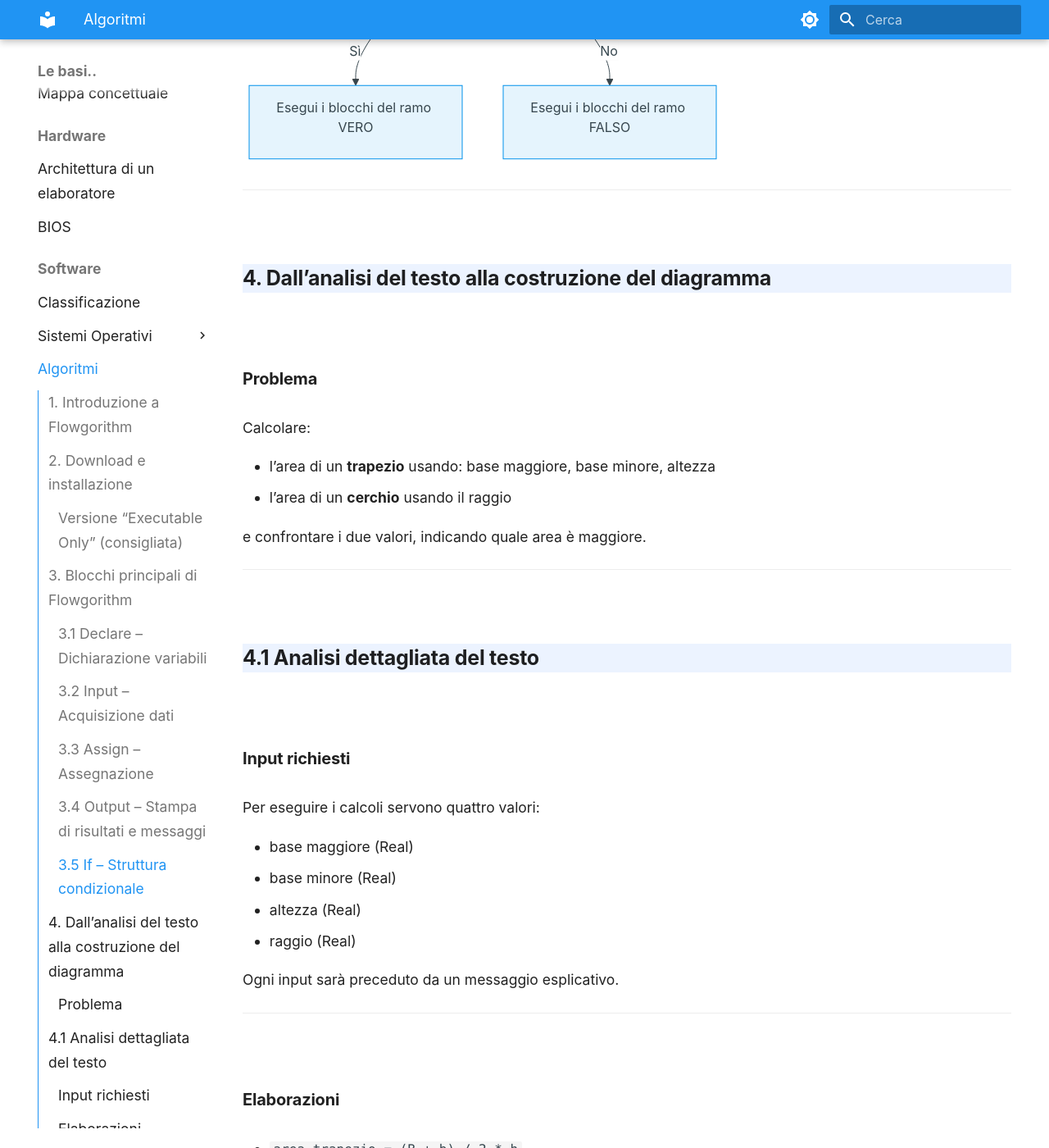
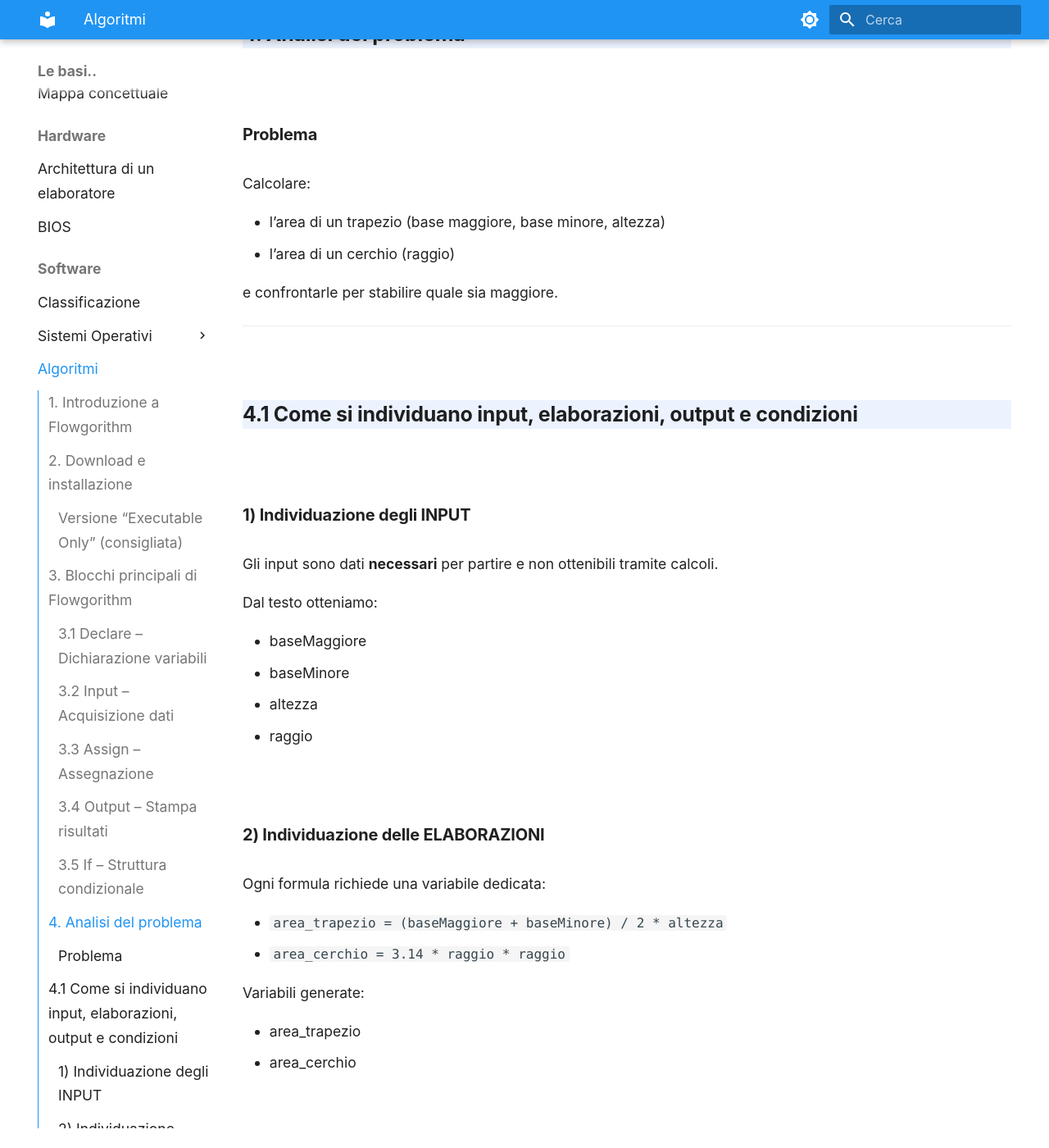
Before and after one commit to Federob/infohandouts, an MkDocs documentation site: the page built from docs/algocoding/01_flowgorithm.md, in a window 1280 px wide and 1400 px high, scrolled down 3459 px. Shown: the whole window at 82% size. Built offline with MkDocs 1.6.1 and Material for MkDocs 9.7.7, drawn with Linux system fonts in a browser that asks for light colours; some of the changed text lies outside the part shown.

Commit message:
fix [ci]

````diff
--- a/docs/algocoding/01_flowgorithm.md
+++ b/docs/algocoding/01_flowgorithm.md
@@ -3,7 +3,7 @@
 ## 1. Introduzione a Flowgorithm
 
 Flowgorithm è un ambiente visuale che permette di rappresentare algoritmi attraverso **diagrammi di flusso**.
-Il suo scopo è aiutare gli studenti a comprendere il pensiero computazionale prima di programmare in un linguaggio reale.
+Il suo scopo è comprendere la logica della programmazione prima di utilizzare linguaggi testuali.
 
 ---
 
@@ -11,14 +11,14 @@ Il suo scopo è aiutare gli studenti a comprendere il pensiero computazionale pr
 
 ### Versione “Executable Only” (consigliata)
 
-Non richiede installazione e funziona direttamente dopo aver estratto il contenuto del file ZIP.
+Non richiede installazione: basta estrarre lo ZIP e avviare l’eseguibile.
 
 Scaricare da:
 ➡️ https://flowgorithm.org/download/index.html
 
 Eseguire:
 
-```
+```bash
 Flowgorithm.exe
 ```
 
@@ -26,122 +26,126 @@ Flowgorithm.exe
 
 ## 3. Blocchi principali di Flowgorithm
 
-I blocchi fondamentali permettono di costruire algoritmi chiari e corretti. Ogni blocco ha uno scopo preciso nella rappresentazione logica.
+Ogni blocco ha un ruolo preciso nella costruzione dell’algoritmo.
 
 ---
 
 ### 3.1 **Declare – Dichiarazione variabili**
 
-Il blocco *Declare* definisce le variabili che verranno utilizzate nel programma.
-È una fase essenziale, perché permette di stabilire lo spazio di memoria necessario e il tipo di dato previsto (intero, reale, testo, booleano).
+Definisce variabili e tipo di dato.
 
 ```mermaid
 flowchart LR
-    A["Blocco DECLARE:<br/>dichiara nome e tipo delle variabili che serviranno nel programma"]
+    A["Blocco DECLARE:<br/>crea variabili e specifica il tipo (Integer, Real, String, Boolean)"]
 ```
 
 ---
 
 ### 3.2 **Input – Acquisizione dati**
 
-Il blocco *Input* consente di leggere valori inseriti dall’utente.
-Per migliorare l’esperienza e rendere chiaro cosa si deve digitare, **va sempre preceduto da un blocco Output di istruzione**.
+Legge valori inseriti dall’utente.
+È sempre consigliato inserire prima un blocco Output che dia istruzioni.
 
 ```mermaid
 flowchart LR
-    A["Output: spiega all'utente cosa deve inserire"] --> B[/"Input: legge il valore digitato e lo memorizza in una variabile"/]
+    A["Output: istruzione per l'utente"] --> B[/"Input: legge il valore inserito"/]
 ```
 
 ---
 
 ### 3.3 **Assign – Assegnazione**
 
-Il blocco *Assign* calcola espressioni e assegna il risultato a una variabile.
-Viene utilizzato per eseguire operazioni matematiche, aggiornare valori o inizializzare variabili.
+Esegue calcoli e assegna il risultato a variabili.
 
 ```mermaid
 flowchart LR
-    A["Valori disponibili nelle variabili"] --> B["Blocco ASSIGN:<br/>calcolo o assegnazione di un nuovo valore"]
+    A["Valori disponibili"] --> B["Blocco ASSIGN:<br/>esegue calcoli o aggiorna variabili"]
 ```
 
 ---
 
-### 3.4 **Output – Stampa di risultati e messaggi**
+### 3.4 **Output – Stampa risultati**
 
-Il blocco *Output* mostra a schermo un testo o un valore.
-Può essere utilizzato sia per messaggi preliminari (istruzioni) sia per mostrare risultati finali.
+Mostra un testo o un valore a schermo.
 
 ```mermaid
 flowchart LR
-    A["Valore o messaggio da comunicare all'utente"] --> B[/"Blocco OUTPUT:<br/>visualizza il contenuto richiesto"/]
+    A["Valore o messaggio"] --> B[/"Blocco OUTPUT:<br/>visualizza il contenuto"/]
 ```
 
 ---
 
 ### 3.5 **If – Struttura condizionale**
 
-Il blocco *If* permette di prendere decisioni in base a una condizione logica.
+Permette di scegliere diversi percorsi in base a una condizione.
 
 ```mermaid
 flowchart TD
-    B{"Verifica della condizione"} -->|Sì| C["Esegui i blocchi del ramo VERO"]
-    B -->|No| D["Esegui i blocchi del ramo FALSO"]
+    B{"Verifica della condizione"} -->|Sì| C["Ramo VERO"]
+    B -->|No| D["Ramo FALSO"]
 ```
 
 ---
 
-## 4. Dall’analisi del testo alla costruzione del diagramma
+## 4. Analisi del problema
 
 ### Problema
 
 Calcolare:
 
-- l’area di un **trapezio** usando: base maggiore, base minore, altezza
-- l’area di un **cerchio** usando il raggio
+- l’area di un trapezio (base maggiore, base minore, altezza)
+- l’area di un cerchio (raggio)
 
-e confrontare i due valori, indicando quale area è maggiore.
+e confrontarle per stabilire quale sia maggiore.
 
 ---
 
-## 4.1 Analisi dettagliata del testo
+## 4.1 Come si individuano input, elaborazioni, output e condizioni
 
-### **Input richiesti**
+### **1) Individuazione degli INPUT**
 
-Per eseguire i calcoli servono quattro valori:
+Gli input sono dati **necessari** per partire e non ottenibili tramite calcoli.
 
-- base maggiore (Real)
-- base minore (Real)
-- altezza (Real)
-- raggio (Real)
+Dal testo otteniamo:
 
-Ogni input sarà preceduto da un messaggio esplicativo.
+- baseMaggiore
+- baseMinore
+- altezza
+- raggio
+
+### **2) Individuazione delle ELABORAZIONI**
+
+Ogni formula richiede una variabile dedicata:
+
+- `area_trapezio = (baseMaggiore + baseMinore) / 2 * altezza`
+- `area_cerchio = 3.14 * raggio * raggio`
+
+Variabili generate:
+
+- area_trapezio
+- area_cerchio
+
+### **3) Individuazione degli OUTPUT**
+
+Il programma deve comunicare:
+
+- area del trapezio
+- area del cerchio
+- quale area è maggiore
+
+### **4) Individuazione delle CONDIZIONI**
+
+Confronto:
+
+```
+area_trapezio > area_cerchio
+```
+
+Questa condizione non crea nuove variabili: usa quelle già esistenti.
 
 ---
 
-### **Elaborazioni**
-
-- `area_trapezio = (B + b) / 2 * h`
-- `area_cerchio = π * r²`
-- confronto finale tra i due valori
-
----
-
-### **Output**
-
-- area del trapezio
-- area del cerchio
-- messaggio finale: quale area è maggiore
-
----
-
-### **Condizione logica**
-
-- Se area_trapezio > area_cerchio → il trapezio ha area maggiore
-- Altrimenti → il cerchio ha area maggiore
-
----
-
-## 4.2 Diagramma degli fasi
+## 4.2 Diagramma degli stati
 
 ```mermaid
 stateDiagram-v2
@@ -163,32 +167,43 @@ stateDiagram-v2
 
 ---
 
-## 4.3 Diagramma di flusso
+## 4.3 Flowchart dettagliato
 
 ```mermaid
 flowchart TD
-    A[\"Output: Questo programma calcola e confronta l'area di un trapezio e di un cerchio"\] --> B["Output: Inserisci la base maggiore del trapezio"]
-    B --> C[/Input base maggiore/]
 
-    C --> D[\"Output: Inserisci la base minore del trapezio"\]
-    D --> E[/Input base minore/]
+    classDef startend fill:#D9D9D9,stroke:#000
+    classDef input fill:#C2EABD,stroke:#2E7D32
+    classDef output fill:#E1C4FF,stroke:#6A1B9A
+    classDef assign fill:#BBDEFB,stroke:#0D47A1
+    classDef decision fill:#FFCDD2,stroke:#B71C1C
 
-    E --> F[\"Output: Inserisci l'altezza del trapezio"\]
-    F --> G[/Input altezza/]
+    A["Output: Questo programma calcola e confronta le aree di un trapezio e un cerchio"\]:::output -->
+    B["Output: Inserisci la base maggiore del trapezio"\]:::output --> C[/Input base maggiore/]:::input
+    C --> D["Output: Inserisci la base minore del trapezio"\]:::output --> E[/Input base minore/]:::input
+    E --> F["Output: Inserisci l'altezza del trapezio"\]:::output --> G[/Input altezza/]:::input
+    G --> H["Output: Inserisci il raggio del cerchio"\]:::output --> I[/Input raggio/]:::input
 
-    G --> H[\"Output: Inserisci il raggio del cerchio"\]
-    H --> I[/Input raggio/]
+    I --> J["area_trapezio = (baseMaggiore + baseMinore) / 2 * altezza"]:::assign
+    J --> K["area_cerchio = 3.14 * raggio * raggio"]:::assign
 
-    I --> J["area_trapezio = (baseMaggiore + baseMinore) / 2 * altezza"]
-    J --> K["area_cerchio = 3.14 * raggio * raggio"]
+    K --> L{"area_trapezio > area_cerchio"}:::decision
+    L -->|Sì| M["Output: L'area del trapezio è maggiore"\]:::output
+    L -->|No| N["Output: L'area del cerchio è maggiore"\]:::output
 
-    K --> L{"area_trapezio > area_cerchio"}
-
-    L -->|Sì| M[\"Output: L'area del trapezio è maggiore"\]
-    L -->|No| N[\"Output: L'area del cerchio è maggiore"\]
-
-    M --> O["Fine del programma"]
-    N --> O["Fine del programma"]
+    M --> O["Fine del programma"]:::startend
+    N --> O["Fine del programma"]:::startend
 ```
 
 ---
+
+## 5. Schema delle variabili individuate
+
+| Tipo | Variabili | Origine |
+|------|-----------|---------|
+| **Input** | baseMaggiore, baseMinore, altezza, raggio | esplicitati nel testo |
+| **Elaborazione** | area_trapezio, area_cerchio | derivano dalle formule |
+| **Output** | stessi valori delle aree + messaggio finale | richiesti dal problema |
+| **Condizioni** | usa variabili esistenti | confronto tra aree |
+
+---
````
